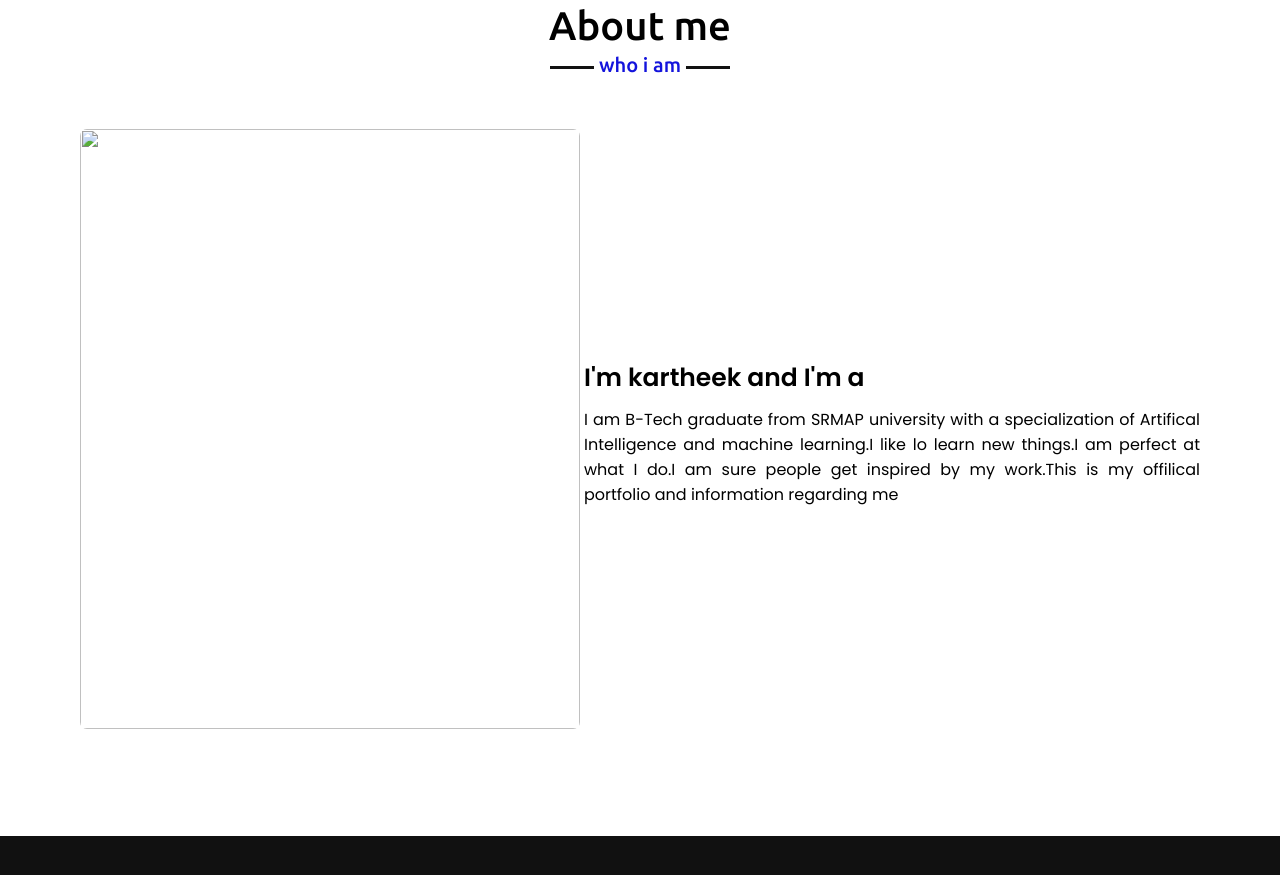
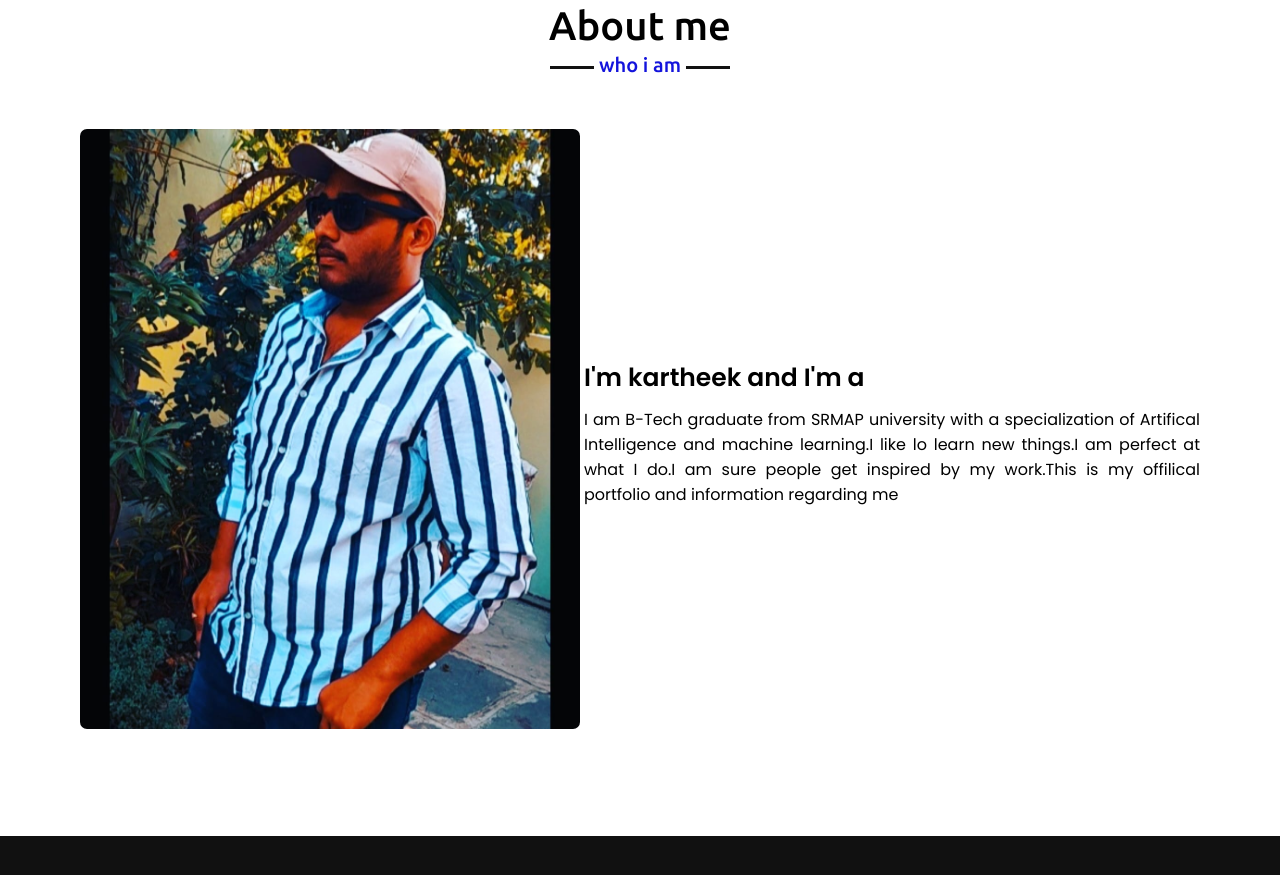
Before and after one commit to GarapatiKartheek/portfolio, a plain HTML site: page index.html in a window 1280 px wide. Shown: the part 897-1772 px from the top of the page. Drawn offline with nearby package versions, Linux system fonts and the light colour scheme.

Commit message:
Update index.html

```diff
--- a/index.html
+++ b/index.html
@@ -51,7 +51,7 @@
             <h2 class="title">About me</h2>
             <div class="about-content">
                 <div class="column left">
-                    <img src="images/profile-1.jpeg" alt="">
+                    <img src="./profile-1.jpeg" alt="">
                 </div>
                 <div class="column right">
                     <div class="text">I'm kartheek and I'm a <span class="typing-2"></span></div>
```
